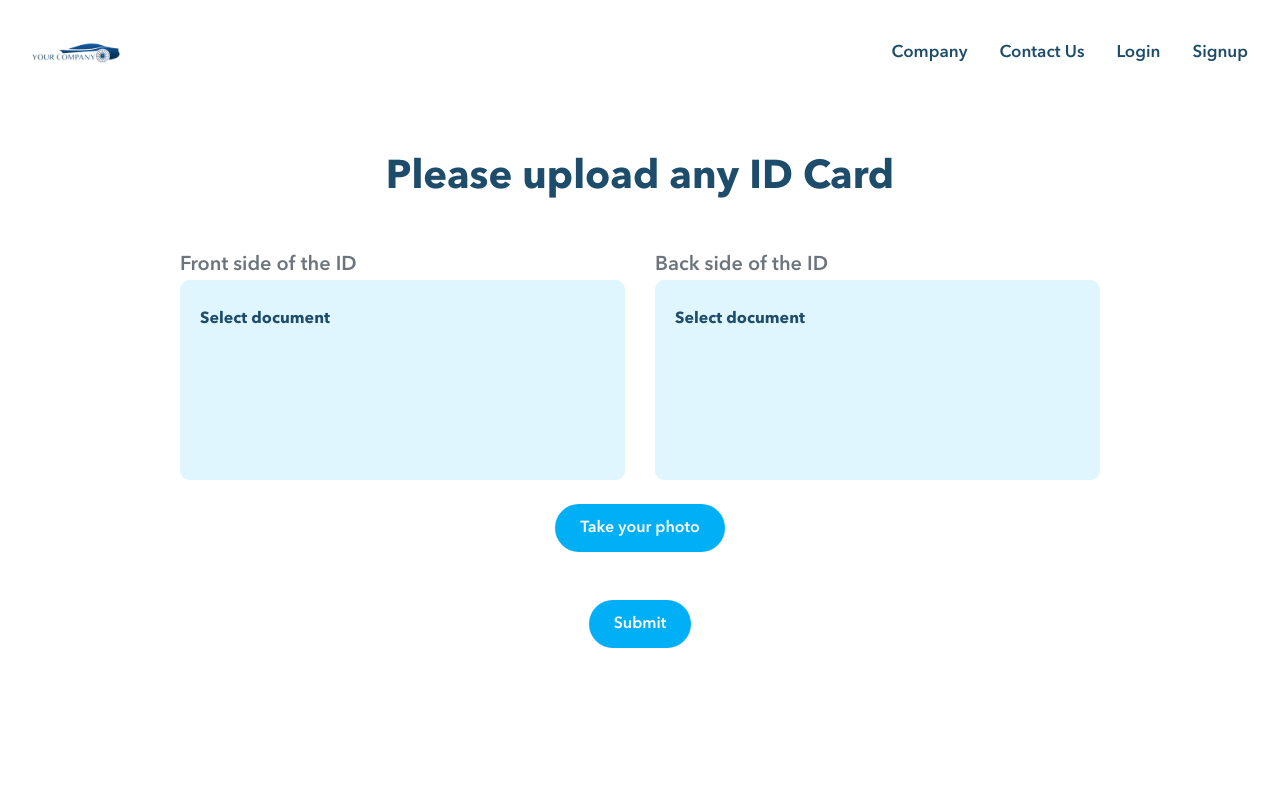
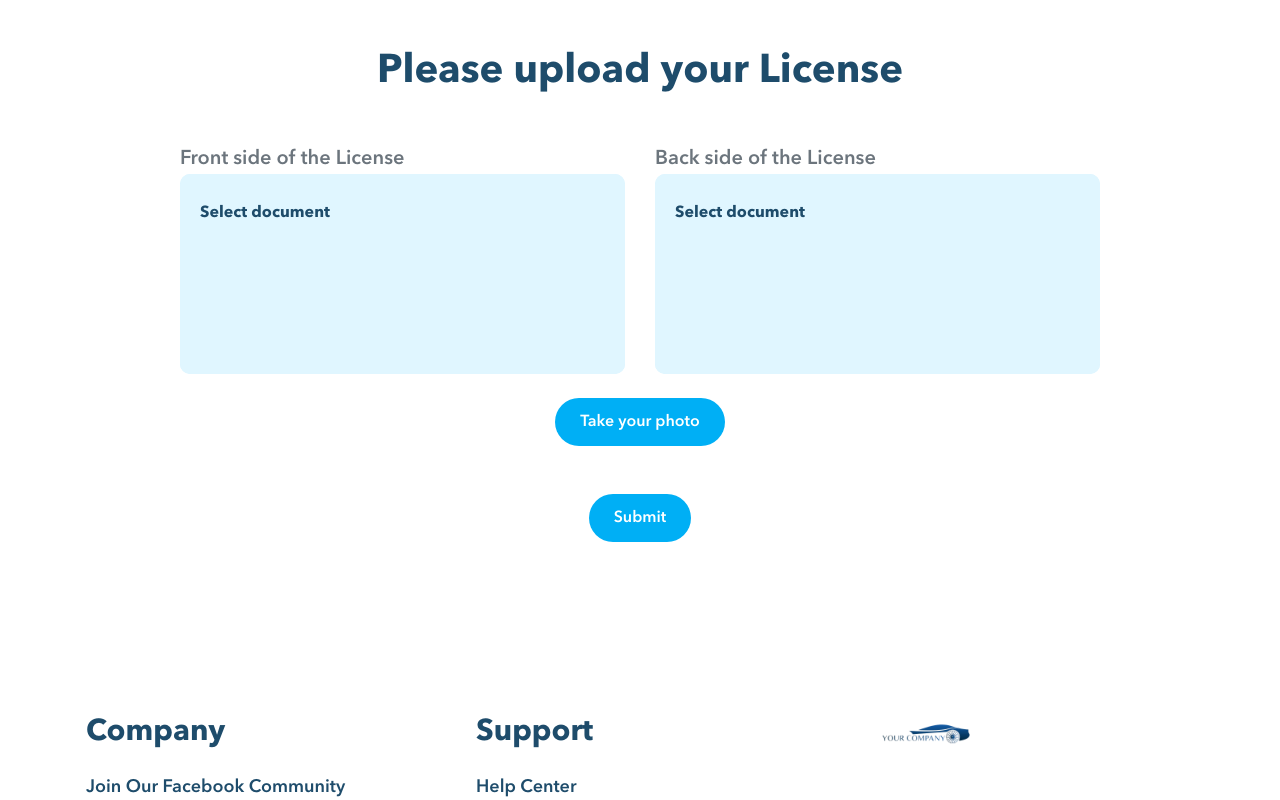
Before and after one commit to rajatgouri/blabla, a React (Create React App) app in the folder frontend/: page /license in a window 1280 px wide. Shown: the top 800 px of the page. Built offline with nearby package versions, Linux system fonts and the light colour scheme.

Commit message:
updated the verification pages

```diff
--- a/frontend/src/components/Auth/Signup/License/License.jsx
+++ b/frontend/src/components/Auth/Signup/License/License.jsx
@@ -3,9 +3,10 @@ import { Link } from "react-router-dom";
 import "./License.css";
 import Camera from "react-html5-camera-photo";
 import "react-html5-camera-photo/build/css/index.css";
-import Navbar from "../../../Navbar/NavbarComponent";
 
 function License() {
+  const [fileOne, setFileOne] = useState("");
+  const [fileTwo, setFileTwo] = useState("");
   const [value, setValue] = useState(false);
   const [photo, setPhoto] = useState("");
   function handleTakePhoto(dataUri) {
@@ -14,41 +15,45 @@ function License() {
   }
   return (
     <>
-    <Navbar />
-    <div className="container my-5">
+      <div className="container my-5">
         <div className="row d-flex justify-content-center">
           <div className="col-lg-10 col-md-10 col-sm-12 col-12">
             <div className="card">
               <h1 className="text-center font-bold text-primaryColor mb-4">
-                Please upload any ID Card
+                Please upload your License
               </h1>
               <form>
                 <div className="row">
                   <div className="col-lg-6 col-md-6 col-sm-12 col-12">
                     <div className="card">
                       <p className="font-demi text-muted mt-4 font-20 mobile-center">
-                        Front side of the ID
+                        Front side of the License
                       </p>
                       <div className="input-group">
-                        <input
+                      {fileOne ? <img src={fileOne} className="img-fluid w-100 h-100 p-4" style={{background: '#e0f6ff', borderRadius: '10px'}}/> : <input
                           type="file"
+                          value=""
+                          onChange={(e) => setFileOne(URL.createObjectURL(e.target.files[0]))}
                           className="form-control-upload custom-file-input"
                           style={{ height: "200px" }}
-                        />
+                        />}
+
                       </div>
                     </div>
                   </div>
                   <div className="col-lg-6 col-md-6 col-sm-12 col-12">
                     <div className="card">
                       <p className="font-demi text-muted mt-4 font-20 mobile-center">
-                        Back side of the ID
+                        Back side of the License
                       </p>
                       <div className="input-group">
-                        <input
+                      {fileTwo ? <img src={fileTwo} className="img-fluid w-100 h-100 p-4" style={{background: '#e0f6ff', borderRadius: '10px'}}/> : <input
                           type="file"
+                          value=""
+                          onChange={(e) => setFileTwo(URL.createObjectURL(e.target.files[0]))}
                           className="form-control-upload custom-file-input"
                           style={{ height: "200px" }}
-                        />
+                        />}
                       </div>
                     </div>
                   </div>
@@ -69,14 +74,18 @@ function License() {
                     <img
                       src={photo}
                       className="img-fluid"
-                      style={{ borderRadius: "50%",  height: '250px', width: '250px'}}
+                      style={{
+                        borderRadius: "50%",
+                        height: "250px",
+                        width: "250px",
+                      }}
                     />
                   </div>
                 ) : (
                   ""
                 )}
                 {value ? (
-                  <div className="mt-4">
+                  <div className="mt-4 d-flex justify-content-center">
                     <Camera
                       onTakePhoto={(dataUri) => {
                         handleTakePhoto(dataUri);
```
